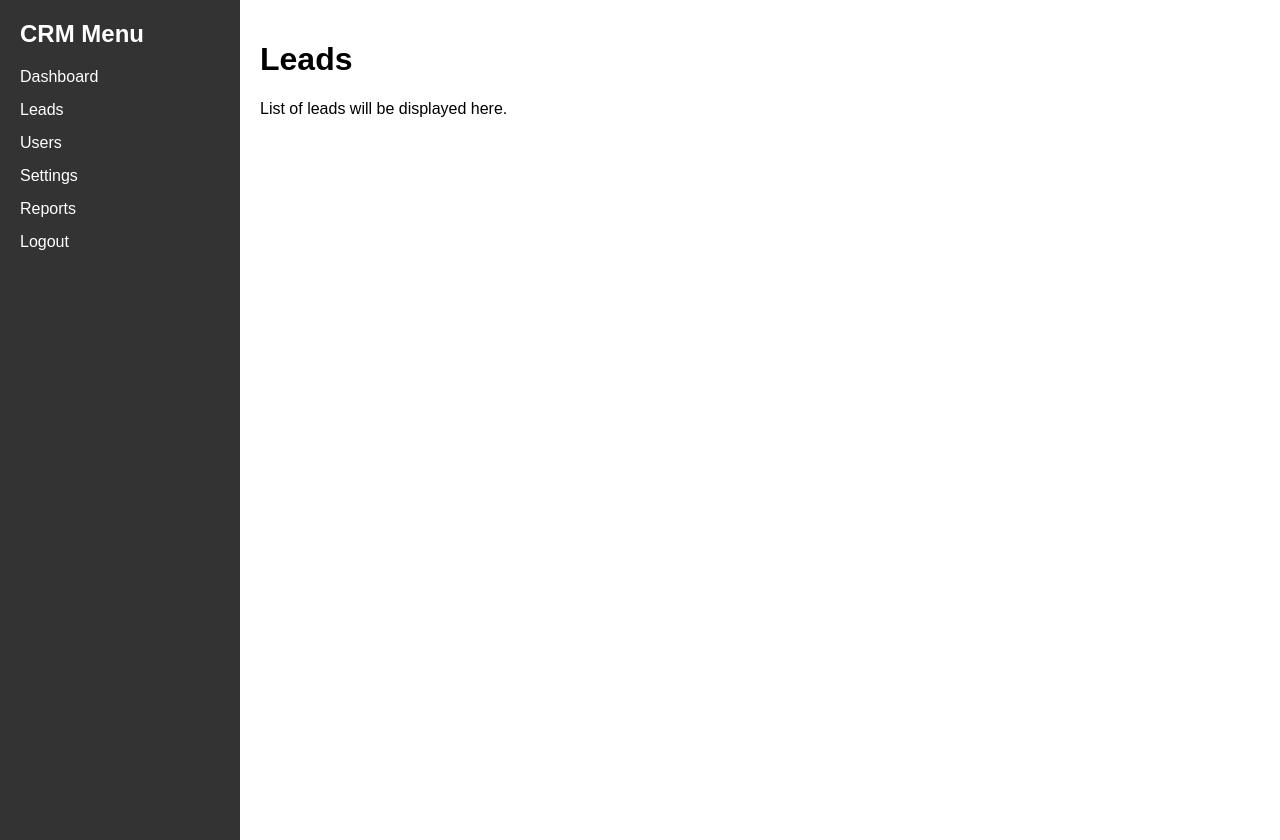
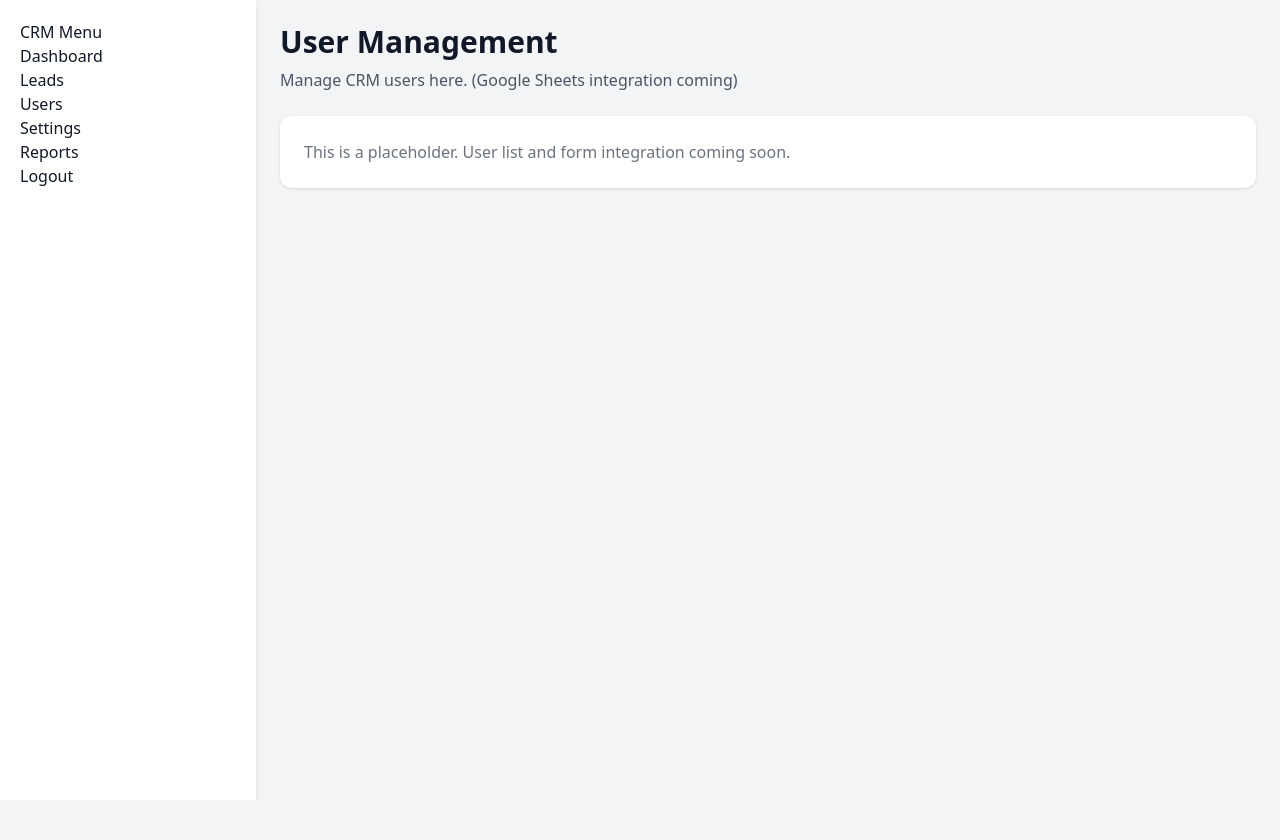
Before and after one commit to govind355/test-new-form-, a plain HTML site: page users.html in a window 1280 px wide. After the commit the page ends 800 px from the top, so only its background shows below. Drawn offline with nearby package versions, Linux system fonts and the light colour scheme; sample sign-in values are in the browser's storage.

Commit message:
Update users.html

```diff
--- a/users.html
+++ b/users.html
@@ -1,17 +1,28 @@
 <!DOCTYPE html>
-<html lang="en">
+<html lang="en" class="bg-gray-100 text-gray-900">
 <head>
   <meta charset="UTF-8" />
-  <title>Leads - CRM</title>
-  <link rel="stylesheet" href="css/styles.css" />
+  <meta name="viewport" content="width=device-width, initial-scale=1.0" />
+  <title>User Management - CRM</title>
+  <script src="https://cdn.tailwindcss.com"></script>
+  <script src="https://unpkg.com/lucide@latest"></script>
+  <script defer src="js/main.js"></script>
 </head>
-<body>
-  <div id="sidebar"></div>
-  <main>
-    <h1>Leads</h1>
-    <p>List of leads will be displayed here.</p>
+<body class="flex min-h-screen">
+  <aside id="sidebar" class="w-64 bg-white shadow-md p-5 hidden md:block"></aside>
+
+  <main class="flex-1 p-6">
+    <header class="mb-6">
+      <h1 class="text-3xl font-bold mb-2">User Management</h1>
+      <p class="text-gray-600">Manage CRM users here. (Google Sheets integration coming)</p>
+    </header>
+
+    <div class="bg-white p-6 rounded-xl shadow">
+      <p class="text-gray-500">This is a placeholder. User list and form integration coming soon.</p>
+    </div>
   </main>
-
-  <script src="js/main.js"></script>
+  <script>
+    lucide.createIcons();
+  </script>
 </body>
 </html>
```
